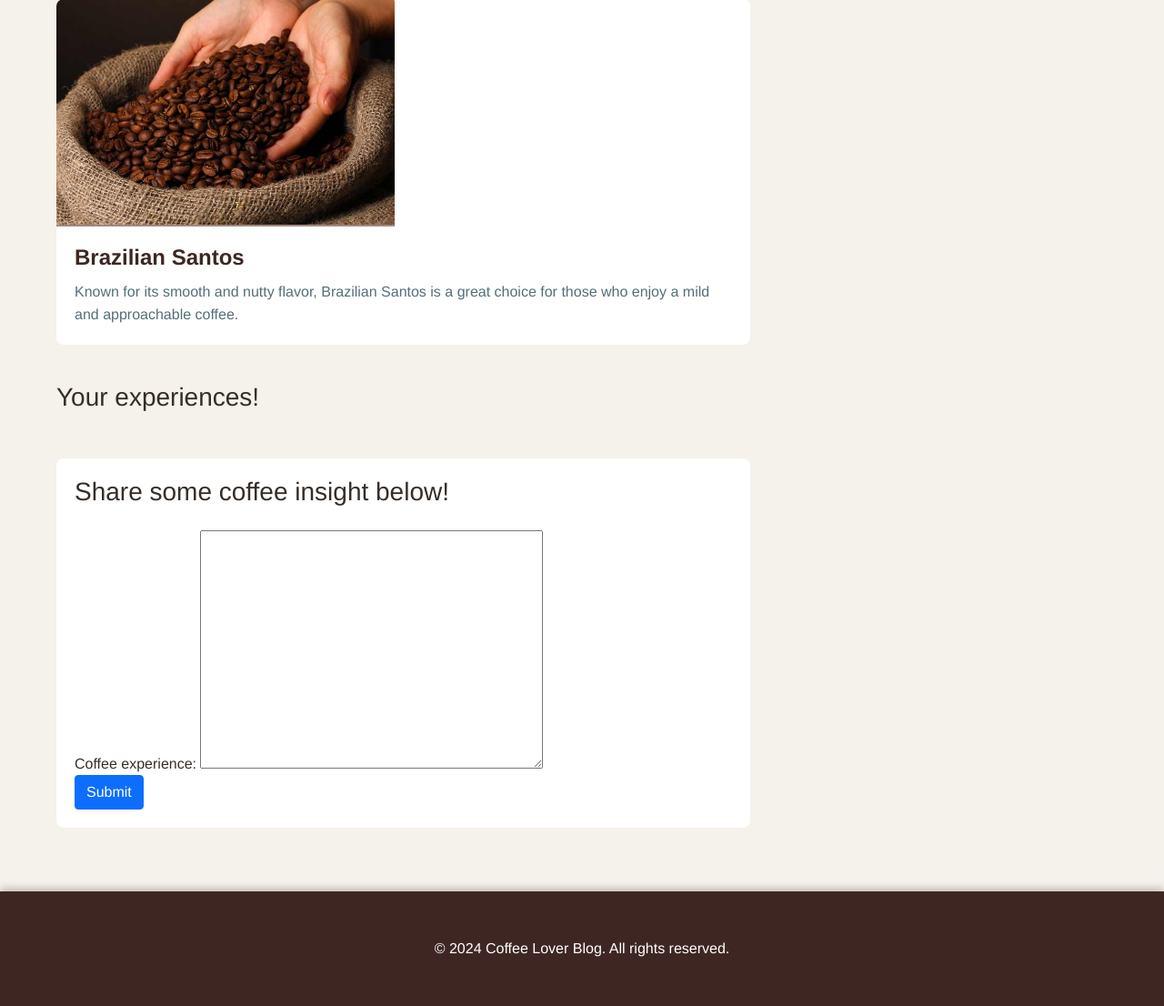
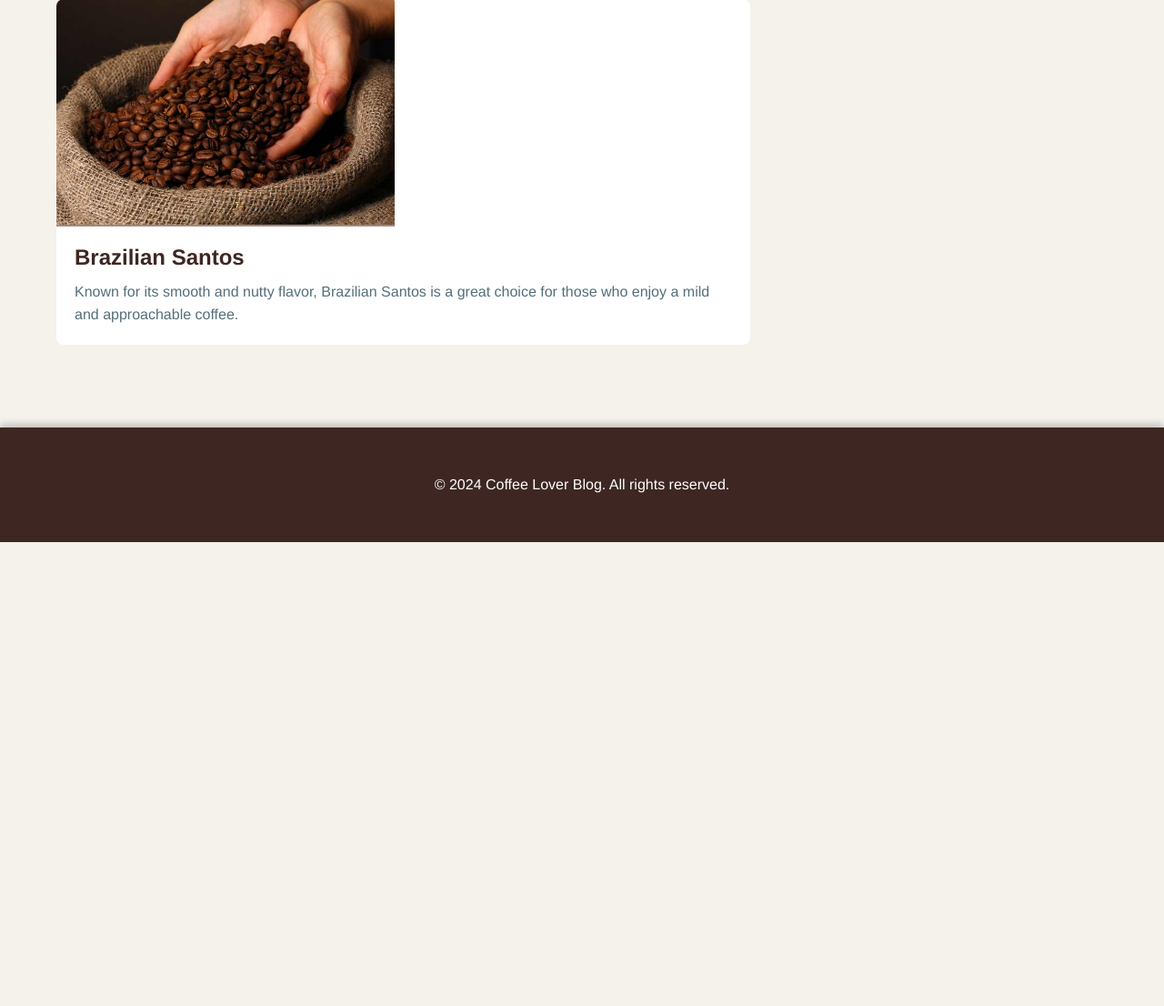
Before and after one commit to dinakidane/coffee-lovers, a Django app: page / in a window 1280 px wide. Shown: the part 1502-2608 px from the top of the page at 91% size. After the commit the page ends 2098 px from the top, so only its background shows below. Run offline with Django 3.2, Linux system fonts and the light colour scheme; a user stored in the database is signed in; data that the repository does not hold is empty.

Commit message:
edit index.html

```diff
--- a/main/templates/index.html
+++ b/main/templates/index.html
@@ -60,41 +60,7 @@
             </div>
 
             <br>
-            <h3>Your experiences!</h3>
-            <br>
-            <!-- Display existing comments -->
-            {% for comment in comments %}
-                <div class="card mb-3">
-                    <div class="card-body">
-                        <h5 class="card-title">{{ comment.user.username }} - {{ comment.created_at }}</h5>
-                        <p class="card-text">{{ comment.coffee_experience }}</p>
-                    </div>
 
-                    {% if user.is_authenticated %}
-                        {% if user.is_staff or user == comment.user %}
-                            <form method="post" action="{% url 'delete_comment' comment.id %}">
-                                {% csrf_token %}
-                                <button type="submit" class="btn btn-danger">Delete</button>
-                            </form>
-                        {% endif %}
-                    {% endif %}
-                </div>
-            {% endfor %}
-
-            <!-- Comment form for logged-in users -->
-            {% if user.is_authenticated %}
-                <div class="card mt-4">
-                    <div class="card-body">
-                        <h3>Share some coffee insight below!</h3>
-                        <br>
-                        <form method="post" action="{% url 'add_comment' %}">
-                            {% csrf_token %}
-                            {{ form.as_p }}
-                            <button type="submit" class="btn btn-primary">Submit</button>
-                        </form>
-                    </div>
-                </div>
-            {% endif %}
         </div>
 
         <div class="col-md-4">
```
